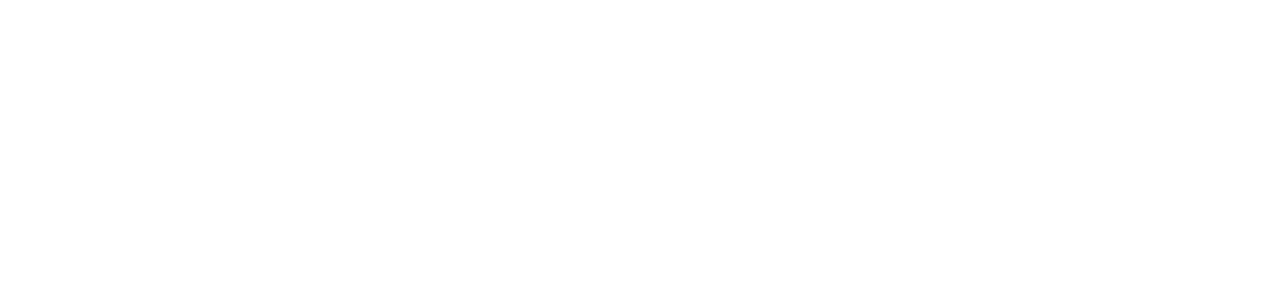
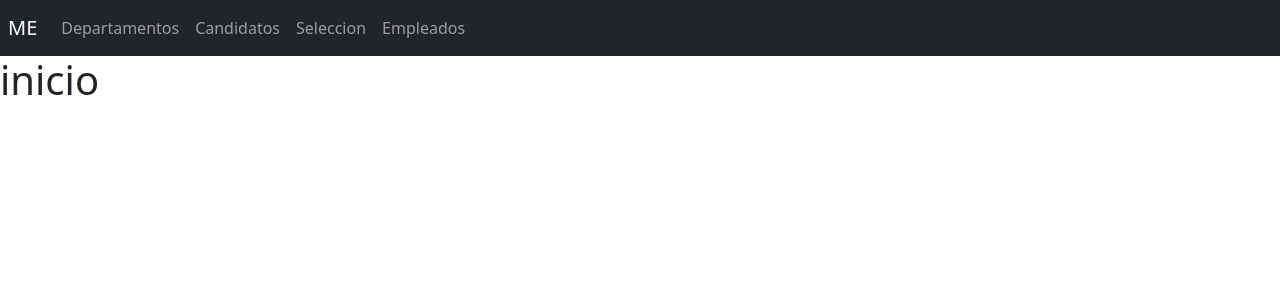
Before and after one commit to fundacion-pescar-lxv09/reactjs, a React (Vite) app: page / in a window 1280 px wide. Shown: the top 300 px of the page. Built offline with nearby package versions, Linux system fonts and the light colour scheme.

Commit message:
implementar navegacion y enrutamiento

```diff
--- a/src/App.jsx
+++ b/src/App.jsx
@@ -1,8 +1,14 @@
+import { BrowserRouter } from "react-router-dom"
+import { Router } from "./controllers/Router"
+import { NavBar } from "./components/NavBar"
+import "bootstrap/dist/css/bootstrap.min.css";
+
 function App() {
 return (
-  <>
-
-  </>
+  <BrowserRouter>
+    <NavBar/>
+    <Router/>
+  </BrowserRouter>
 )}
 
 export default App
```
